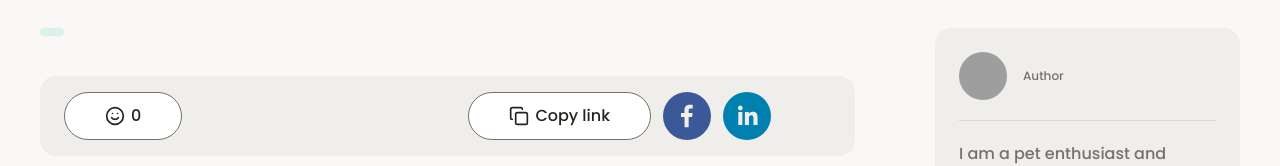
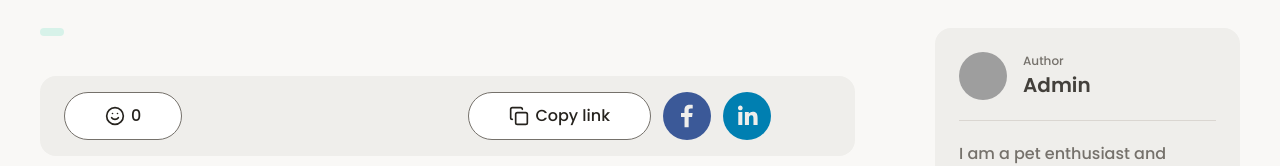
Before and after one commit to Vora-W/voranat-w-labs, a React (Vite) app: page /post/view/1 in a window 1280 px wide. Shown: the part 152-318 px from the top of the page. Built offline with nearby package versions, Linux system fonts and the light colour scheme; no server answers; grey boxes are pictures that could not be loaded.

Commit message:
feat: integrate blog posts with configurable api and backend fields

```diff
--- a/package.json
+++ b/package.json
@@ -13,7 +13,7 @@
     "@radix-ui/react-alert-dialog": "^1.1.15",
     "@radix-ui/react-slot": "^1.2.4",
     "@tailwindcss/vite": "^4.1.18",
-    "axios": "^1.13.2",
+    "axios": "^1.13.4",
     "class-variance-authority": "^0.7.1",
     "clsx": "^2.1.1",
     "lucide-react": "^0.562.0",
--- a/src/api/blogPost.js
+++ b/src/api/blogPost.js
@@ -1,38 +1,50 @@
-import axios from 'axios';
+import axios from "axios";
+
+const API_BASE_URL = import.meta.env.VITE_API_BASE_URL;
 
 const formatDate = (isoDate) => {
   const date = new Date(isoDate);
-    return date.toLocaleDateString('en-GB', {
-        day: 'numeric',
-        month: 'long',
-        year: 'numeric'
+  return date.toLocaleDateString("en-GB", {
+    day: "numeric",
+    month: "long",
+    year: "numeric",
   });
 };
 
-export const fetchBlogPosts = async ({ postId, category, page = 1, limit = 6 } = {}) => {
-    const baseUrl = "https://blog-post-project-api.vercel.app/posts";
+export const fetchBlogPosts = async ({
+  postId,
+  category,
+  page = 1,
+  limit = 6,
+} = {}) => {
+  const baseUrl = `${API_BASE_URL}/posts`;
 
-    // Fetch single post by ID
+  // Fetch single post by ID (backend may return { data: post } or post directly)
   if (postId) {
     const response = await axios.get(`${baseUrl}/${postId}`);
-        console.log('response.data:', response.data);
+    const raw = response.data?.data ?? response.data;
     const post = {
-            ...response.data,
-            date: formatDate(response.data.date)
+      ...raw,
+      category: raw.category_name ?? raw.category,
+      date: formatDate(raw.date),
     };
     return post;
   }
 
   // Fetch list of posts
   const categoryParam = category === "Highlight" ? "" : category;
-    const response = await axios.get(baseUrl, {
-        params: { page, limit, category: categoryParam }
-    });
-    console.log('response.data:', response.data);
 
-    const posts = response.data.posts.map(post => ({
+  // Backend expects query param name `categories`
+  const params = { page, limit };
+  if (categoryParam) params.categories = categoryParam;
+
+  const response = await axios.get(baseUrl, { params });
+  console.log("response.data:", response.data);
+
+  const posts = response.data.posts.map((post) => ({
     ...post,
-        date: formatDate(post.date)
+    category: post.category_name ?? post.category,
+    date: formatDate(post.date),
   }));
 
   return {
--- a/src/components/AuthorCard.jsx
+++ b/src/components/AuthorCard.jsx
@@ -1,16 +1,19 @@
 function AuthorCard({ author, className = "" }) {
+    const displayAuthor = author ?? "Admin";
     return (
-        <div className={`bg-brown-200 rounded-[16px] p-[24px] flex flex-col gap-[20px] ${className}`}>
+      <div
+        className={`bg-brown-200 rounded-[16px] p-[24px] flex flex-col gap-[20px] ${className}`}
+      >
         {/* Author Header */}
         <div className="flex items-center gap-4">
           <img
             src="https://res.cloudinary.com/dcbpjtd1r/image/upload/v1728449784/my-blog-post/xgfy0xnvyemkklcqodkg.jpg"
-                    alt={author}
+            alt={displayAuthor}
             className="w-12 h-12 rounded-full object-cover"
           />
           <div>
             <p className="text-brown-400 text-body-3">Author</p>
-                    <p className="text-brown-500 text-headline-4">{author}</p>
+            <p className="text-brown-500 text-headline-4">{displayAuthor}</p>
           </div>
         </div>
 
--- a/src/components/BlogCard.jsx
+++ b/src/components/BlogCard.jsx
@@ -1,4 +1,13 @@
-function BlogCard({ image, category, title, description, author, date, onClick }) {
+function BlogCard({
+  image,
+  category,
+  title,
+  description,
+  author,
+  date,
+  onClick,
+}) {
+  const displayAuthor = author ?? "Admin";
   return (
     <div className="w-full max-w-[343px] md:max-w-none flex flex-col gap-4 md:gap-6">
       {/* Image */}
@@ -37,9 +46,9 @@ function BlogCard({ image, category, title, description, author, date, onClick }
           <img
             className="w-6 h-6 rounded-full"
             src="https://res.cloudinary.com/dcbpjtd1r/image/upload/v1728449784/my-blog-post/xgfy0xnvyemkklcqodkg.jpg"
-            alt={author}
+            alt={displayAuthor}
           />
-          <span className="text-body-2 text-brown-500">{author}</span>
+          <span className="text-body-2 text-brown-500">{displayAuthor}</span>
           <span className="text-brown-300">|</span>
           <span className="text-body-2 text-brown-400">{date}</span>
         </div>
--- a/src/components/PostContent.jsx
+++ b/src/components/PostContent.jsx
@@ -170,6 +170,8 @@ function PostContent() {
   // Use isDialogOpen instead of the global isLoggedIn constant
   const userIsLoggedIn = !isDialogOpen && isLoggedIn;
 
+  const CATEGORY_MAP = { 1: "Cat", 2: "Inspiration", 3: "General" };
+
   useEffect(() => {
     let isActive = true;
     const requestedPostId = postId;
@@ -237,7 +239,7 @@ function PostContent() {
                 {/* Category + Date */}
                 <div className="flex items-center gap-4 mb-4">
                   <span className="bg-brand-green-soft text-brand-green px-3 py-1 rounded-full text-sm">
-                    {blogPost.category}
+                    {CATEGORY_MAP[blogPost.category_id] ?? blogPost.category_id}
                   </span>
                   <span className="text-brown-400 text-body-1">
                     {blogPost.date}
@@ -263,7 +265,7 @@ function PostContent() {
 
                 {/* Author Section - Mobile Only */}
                 <AuthorCard
-                  author={blogPost.author}
+                  author={blogPost.author ?? "Admin"}
                   className="md:hidden w-[343px] mt-8 mx-auto"
                 />
 
@@ -292,7 +294,10 @@ function PostContent() {
 
               {/* Author Section - Desktop Only (Sticky) */}
               <div className="hidden md:block md:w-[305px]">
-                <AuthorCard author={blogPost.author} className="sticky top-4" />
+                <AuthorCard
+                  author={blogPost.author ?? "Admin"}
+                  className="sticky top-4"
+                />
               </div>
             </div>
           </div>
```
Also changed, not shown: 1 other file (tests, documents, lock files or other folders). Lines whose indentation alone changed are shown as unchanged.
